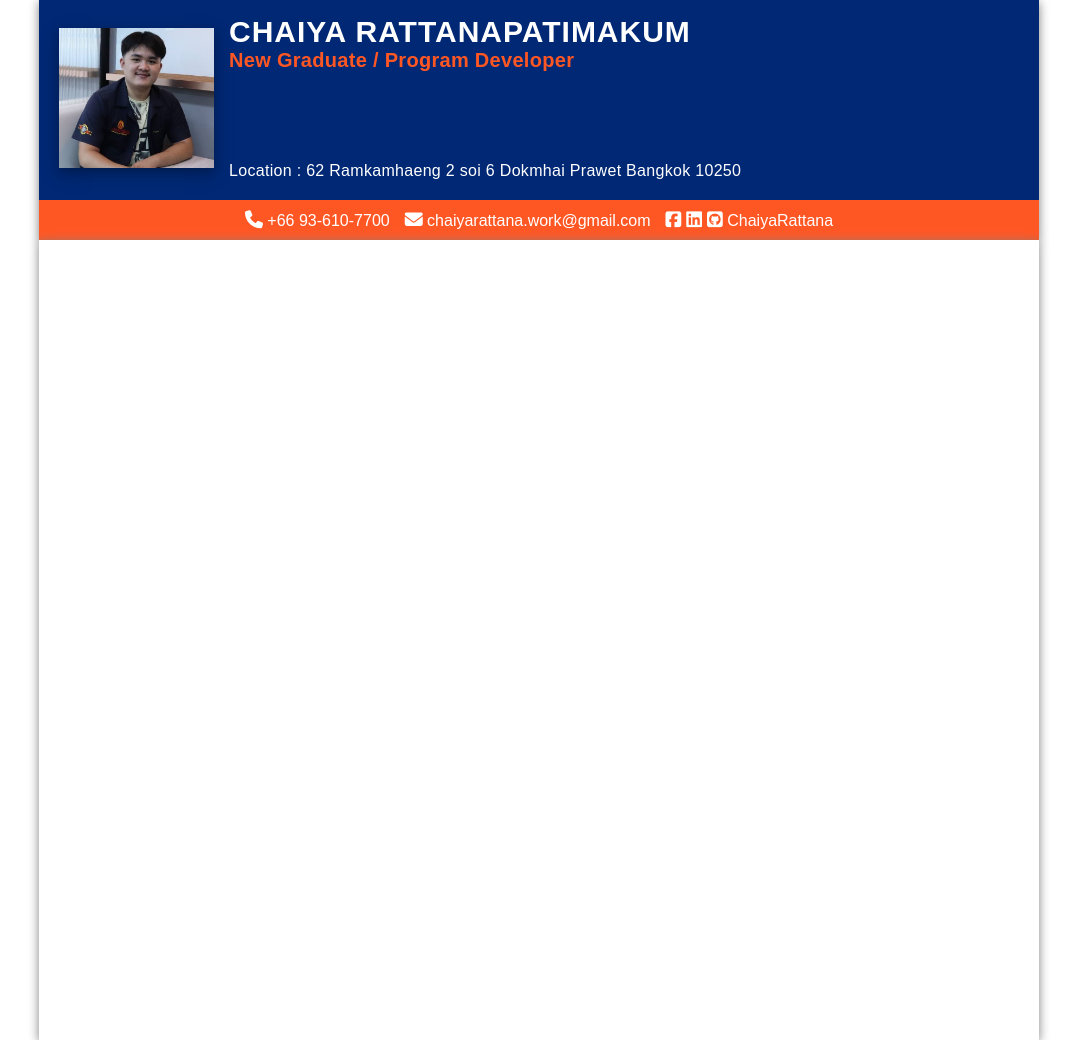
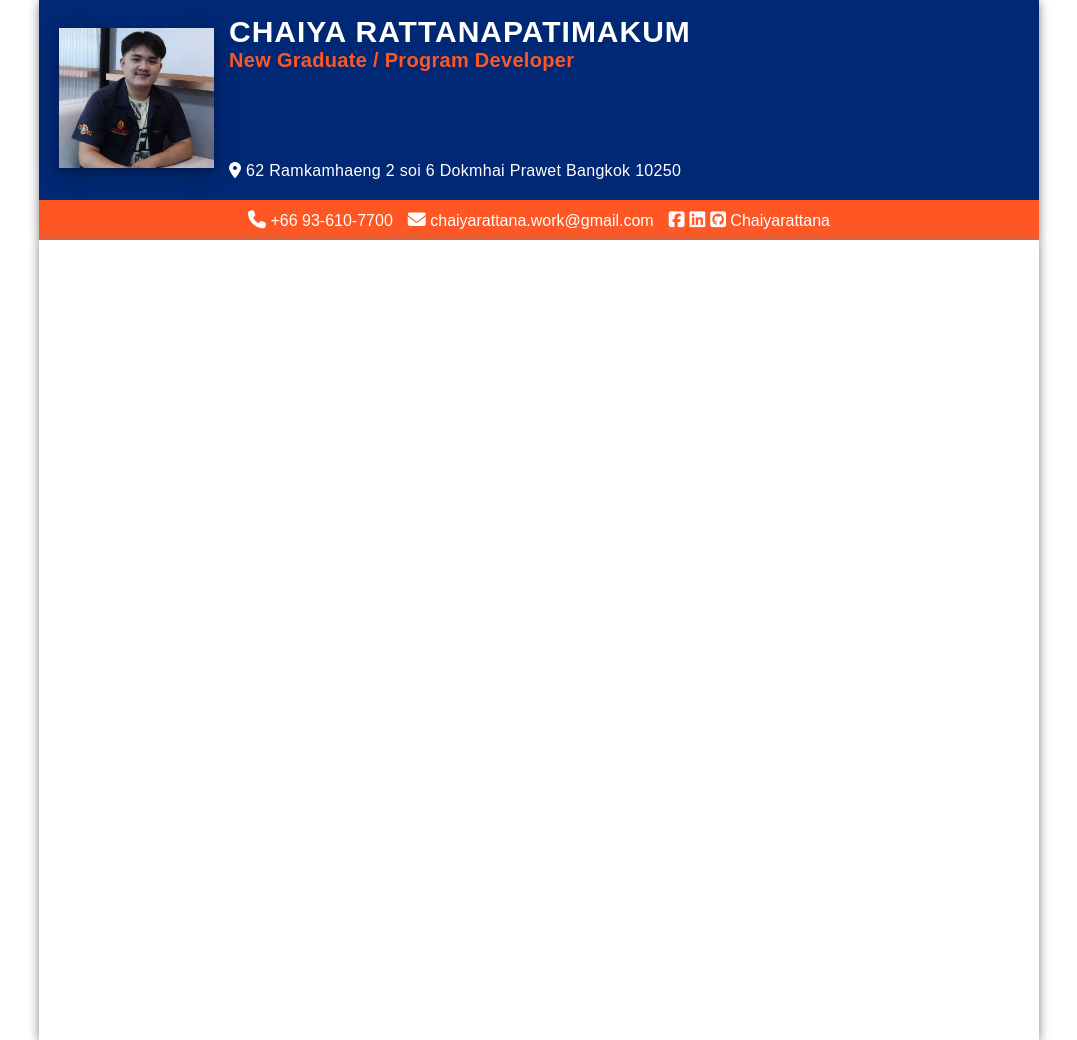
Before and after one commit to Chaiyarattana/chaiyarattana.github.io, a plain HTML site: page index.html in a window 1280 px wide. Shown: the whole page, without its empty margins (101-1178 px from the left). Drawn offline with Linux system fonts and the light colour scheme.

Commit message:
myprofile

```diff
--- a/index.html
+++ b/index.html
@@ -15,7 +15,8 @@
                 <div class="profile-info">
                     <div class="name">CHAIYA RATTANAPATIMAKUM</div>
                     <div class="faculty">New Graduate / Program Developer</div>
-                    <div class="summary">Location : 62 Ramkamhaeng 2 soi 6 Dokmhai Prawet Bangkok 10250
+                    <div class="summary"><i
+                         class="fa-solid fa-location-dot"></i> 62 Ramkamhaeng 2 soi 6 Dokmhai Prawet Bangkok 10250
                     </div>
                 </div>
             </div>
@@ -32,7 +33,7 @@
                                 class="fa-brands fa-linkedin"></i></a></div>
                     <div> <a href="https://github.com/chaiyasave101" target="_blank"><i
                                 class="fa-brands fa-github-square"></i><span>
-                                ChaiyaRattana</span></a></div>
+                                Chaiyarattana</span></a></div>
 
                 </div>
             </div>
```
